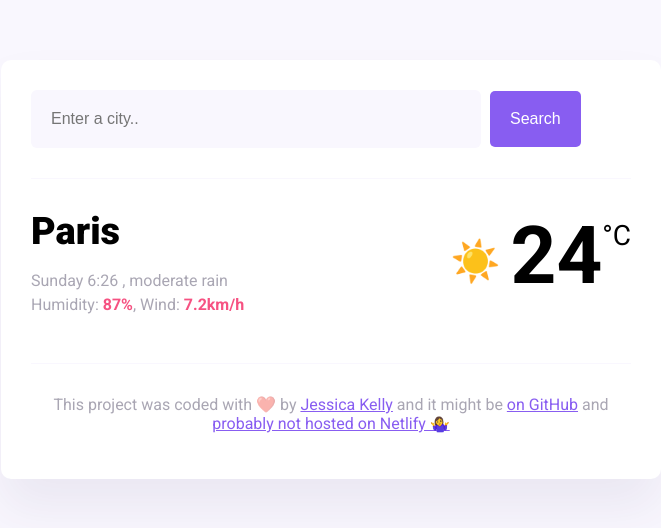
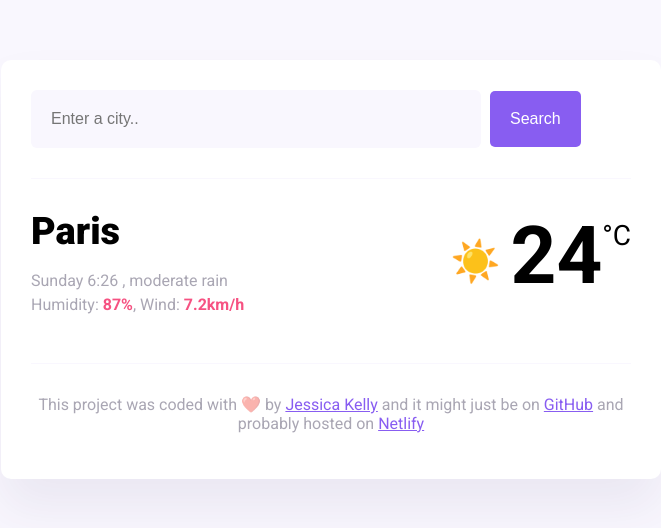
Before and after one commit to kessjelly/shecodes-weather-app, a plain HTML site: page index.html in a window 1280 px wide. Shown: the whole page, without its empty margins (309-970 px from the left). Drawn offline with nearby package versions, Linux system fonts and the light colour scheme.

Commit message:
Updated the links in the index.html footer

```diff
--- a/index.html
+++ b/index.html
@@ -47,9 +47,20 @@
       <footer>
         <p>
           This project was coded with ❤️ by
-          <a href="#" target="_blank">Jessica Kelly</a> and it might be
-          <a href="#" target="_blank"> on GitHub</a> and
-          <a href="#" target="_blank">probably not hosted on Netlify 🤷‍♀️</a>
+          <a href="https://github.com/kessjelly" target="_blank"
+            >Jessica Kelly</a
+          >
+          and it might just be on
+          <a
+            href="https://github.com/kessjelly/shecodes-weather-app"
+            target="_blank"
+          >
+            GitHub</a
+          >
+          and probably hosted on
+          <a href="https://weatherbyjess.netlify.app/" target="_blank"
+            >Netlify</a
+          >
         </p>
       </footer>
     </div>
```
